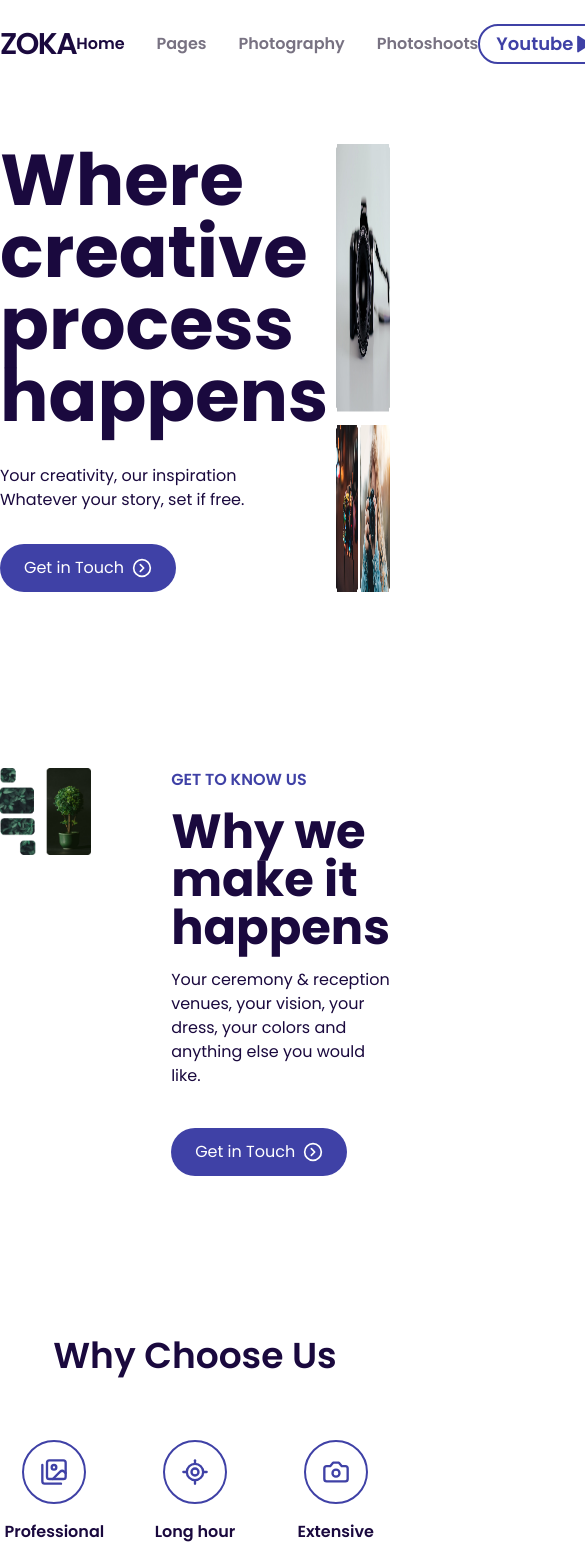
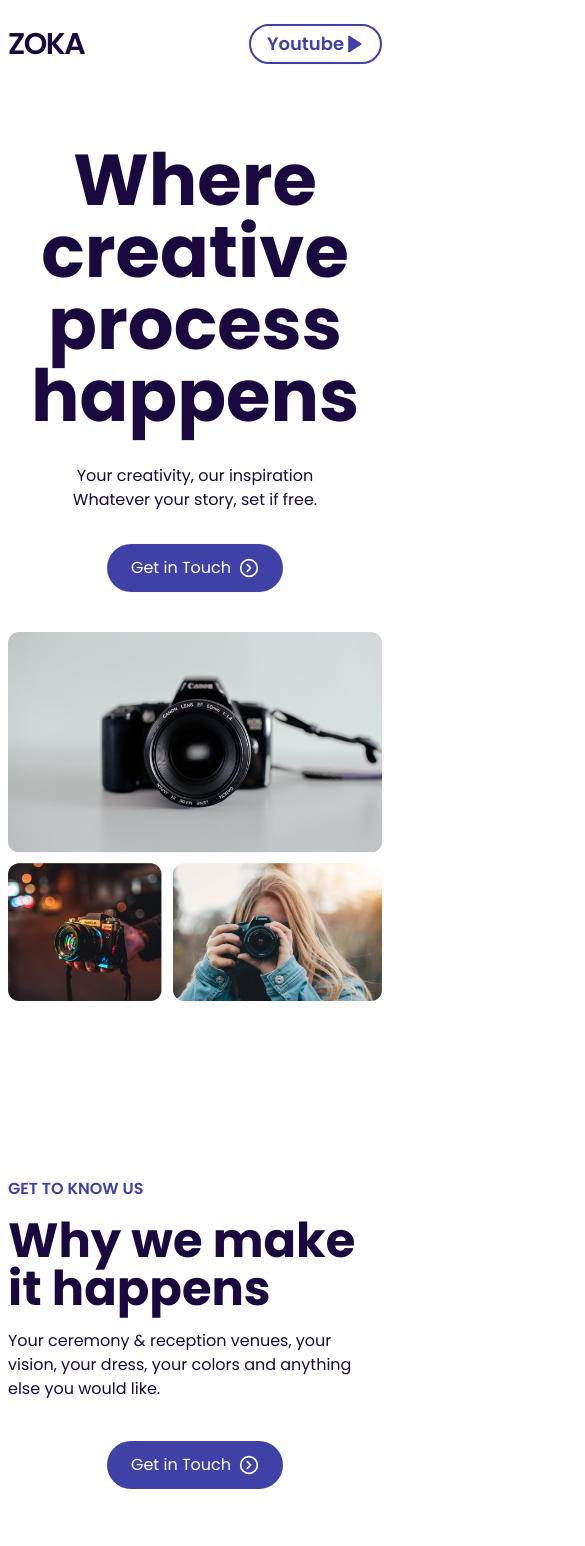
Before and after one commit to KalpitChandekar/Zoka, a Next.js app: page / in a window 390 px wide. Shown: the top 1546 px of the page, 585 px wide, since content can reach past the window. Built offline with nearby package versions, Linux system fonts and the light colour scheme.

Commit message:
[feat]: Make Website Responsive

```diff
--- a/components/Button.js
+++ b/components/Button.js
@@ -2,7 +2,7 @@ import { CircleChevronRight } from "lucide-react";
 
 const Button = () => {
   return (
-    <button className="flex gap-2 items-center text-white  bg-secondary justify-center rounded-full py-3 w-44">
+    <button className="flex gap-2 items-center text-white bg-secondary justify-center rounded-full py-3 w-44 mx-auto md:mx-0">
       <h1>Get in Touch</h1>
       <CircleChevronRight fill="#3F41A6" size={20} />
     </button>
--- a/components/FloralDesign.js
+++ b/components/FloralDesign.js
@@ -4,8 +4,8 @@ import { ChevronRight } from "lucide-react";
 
 const FloralDesign = () => {
   return (
-    <div className="max-w-6xl mx-auto mt-40 mb-20 relative">
-      <div className="max-w-xl mr-auto">
+    <div className="max-w-6xl mx-auto mt-40 mb-20 relative md:px-0 px-2">
+      <div className="md:max-w-xl mr-auto">
         <h1 className="text-5xl font-bold my-4">
           Floral Design in a event planning company
         </h1>
@@ -16,7 +16,7 @@ const FloralDesign = () => {
         </p>
         <Button />
       </div>
-      <div className="mt-10 flex justify-between ">
+      <div className="mt-10 gap-2 md:gap-0 flex justify-between ">
         <div className="">
           <Image
             src="/planning1.png"
@@ -29,7 +29,7 @@ const FloralDesign = () => {
             01<span className="font-normal text-sm">/18</span>
           </h1>
         </div>
-        <div className="absolute top-1/2 left-1/2 transform -translate-x-1/2 -translate-y-1/2">
+        <div className="md:absolute top-1/2 left-1/2 md:transform md:-translate-x-1/2 md:-translate-y-1/2">
           <Image
             src="/planning2.png"
             width={300}
@@ -39,10 +39,10 @@ const FloralDesign = () => {
           "
           />
           <h1 className="text-4xl font-bold mt-4">
-            01<span className="font-normal text-sm">/18</span>
+            02<span className="font-normal text-sm">/18</span>
           </h1>
         </div>
-        <div className="absolute top-0 right-0">
+        <div className="md:absolute top-0 right-0">
           <Image
             src="/planning3.png"
             width={300}
@@ -51,11 +51,11 @@ const FloralDesign = () => {
             className="w-60 "
           />
           <h1 className="text-4xl font-bold mt-4">
-            01<span className="font-normal text-sm">/18</span>
+            03<span className="font-normal text-sm">/18</span>
           </h1>
         </div>
       </div>
-      <div className="flex items-center justify-center absolute bottom-0 right-0 border-2 rounded-xl py-4 px-10">
+      <div className="flex items-center justify-center md:absolute bottom-0 right-0 border-2 rounded-xl py-4 px-10 mt-4 md:mt-0">
         <Image
           src="/line.png"
           width={262}
--- a/components/Footer.js
+++ b/components/Footer.js
@@ -1,8 +1,8 @@
 const Footer = () => {
   return (
-    <div className="max-w-5xl mx-auto flex mb-10 justify-between items-center font-semibold text-[#3C3842]">
-      <h1>ZOKA © 2024. Crafted by YEV YEV ❤️ </h1>
-      <ul className="flex gap-6">
+    <div className="max-w-5xl mx-auto flex mb-10 justify-between items-center font-semibold text-[rgb(60,56,66)]">
+      <h1 className="mx-auto md:mx-0">ZOKA © 2024. Created by KALPIT ❤️ </h1>
+      <ul className="md:flex gap-6 hidden">
         <li>
           <a href="/">Home</a>
         </li>
--- a/components/GetStarted.js
+++ b/components/GetStarted.js
@@ -3,7 +3,7 @@ import WhiteButton from "./WhiteButton";
 
 const GetStarted = () => {
   return (
-    <div className="max-w-5xl rounded-[3rem] bg-[#431898] mx-auto mt-40 mb-20 p-20 relative">
+    <div className="max-w-5xl rounded-[3rem] bg-[#431898] md:mx-auto mt-40 mb-20 mx-2 p-20 relative -z-20">
       <div className="text-white max-w-lg mr-auto">
         <h1 className="text-5xl font fold">Get Started With Us</h1>
         <p className="my-6">
@@ -12,7 +12,7 @@ const GetStarted = () => {
         </p>
         <WhiteButton />
       </div>
-      <div className="absolute -top-10 -right-12">
+      <div className="absolute md:-top-10 md:-right-12 top-0 right-0 -z-10">
         <Image
           src="/get-started.png"
           alt="get-started"
--- a/components/Hero.js
+++ b/components/Hero.js
@@ -3,8 +3,8 @@ import Button from "./Button";
 
 const Hero = () => {
   return (
-    <div className="flex my-20 max-w-6xl mx-auto">
-      <div className="">
+    <div className="md:flex my-20 max-w-6xl mx-auto md:px-0 px-2">
+      <div className="text-center md:text-start">
         <h1 className="text-7xl font-bold">Where creative process happens</h1>
         <p className="my-8">
           Your creativity, our inspiration <br /> Whatever your story, set if
@@ -12,7 +12,7 @@ const Hero = () => {
         </p>
         <Button />
       </div>
-      <div className="w-1/2 flex justify-end">
+      <div className="md:w-1/2 md:flex justify-end md:mt-0 mt-10">
         <Image
           src="/hero.png"
           width={670}
--- a/components/KnowUs.js
+++ b/components/KnowUs.js
@@ -3,8 +3,8 @@ import Button from "./Button";
 
 const KnowUs = () => {
   return (
-    <div className="flex mt-44 mb-20 max-w-6xl mx-auto gap-20">
-      <div className="">
+    <div className="flex md:flex-row flex-col-reverse   mt-44 mb-20 max-w-6xl mx-auto gap-20 md:px-0 px-2">
+      <div className="md:mb-0">
         <Image
           src="/knowus.png"
           width={660}
@@ -13,12 +13,12 @@ const KnowUs = () => {
           className="w-[28rem]"
         />
       </div>
-      <div className="max-w-sm mx-auto">
+      <div className="md:max-w-sm mx-auto">
         <h2 className="text-secondary font-semibold">GET TO KNOW US</h2>
         <h1 className="text-5xl font-bold my-4">Why we make it happens</h1>
         <p className="mb-10">
-          Your ceremony & reception venues, your vision, your  dress, your
-          colors and anything else you would like.
+          Your ceremony & reception venues, your vision, your dress, your colors
+          and anything else you would like.
         </p>
         <Button />
       </div>
--- a/components/Navbar.js
+++ b/components/Navbar.js
@@ -1,11 +1,10 @@
 import { Play } from "lucide-react";
-import Image from "next/image";
 
 const Navbar = () => {
   return (
-    <div className="flex justify-between items-center max-w-6xl mx-auto my-6">
+    <div className="flex justify-between items-center max-w-6xl mx-auto my-6 md:px-0 px-2">
       <a href="/" className="text-3xl font-semibold tracking-tighter">ZOKA</a>
-      <div className="flex gap-8 font-semibold">
+      <div className="md:flex gap-8 hidden font-semibold">
         <a href="/">Home</a>
         <a href="/" className="text-primary">
           Pages
--- a/components/Projects.js
+++ b/components/Projects.js
@@ -1,10 +1,9 @@
 import Image from "next/image";
-import Button from "./Button";
 
 const Project = () => {
   return (
     <div className="max-w-7xl mx-auto mb-20 relative">
-      <div className="flex mt-44 max-w-6xl mr-auto gap-20">
+      <div className="md:flex mt-44 md:max-w-6xl mr-auto gap-20">
         <div className="">
           <Image
             src="/project.png"
@@ -14,7 +13,7 @@ const Project = () => {
             className="w-[28rem]"
           />
         </div>
-        <div className="max-w-md mx-auto">
+        <div className="max-w-md mx-auto md:px-0 px-2">
           <h1 className="text-5xl font-bold my-4">
             Experiments and personal projects.
           </h1>
@@ -25,8 +24,8 @@ const Project = () => {
           </p>
         </div>
       </div>
-      <div className="bg-[#F6F5FB] w-full absolute py-10 bottom-0 -z-10">
-        <div className="flex justify-end gap-10 text-center max-w-5xl pr-4">
+      <div className="bg-[#F6F5FB] w-full md:absolute py-10 bottom-0 -z-10 mt-4 md:mt-0">
+        <div className="flex justify-center md:justify-end gap-10 text-center max-w-5xl">
           <div>
             <h1 className="text-5xl font-bold">58+</h1>
             <h2 className="text-primary">Cute Customer</h2>
--- a/components/WhyChooseUs.js
+++ b/components/WhyChooseUs.js
@@ -30,8 +30,8 @@ const Feature = ({ Icon, title, description }) => (
 
 const WhyChooseUs = () => (
   <div className="max-w-6xl mx-auto text-center my-40">
-    <h1 className="text-4xl mb-16 font-semibold">Why Choose Us</h1>
-    <div className="grid grid-cols-3 gap-8">
+    <h1 className="text-4xl mb-16 font-semibold md:px-0 px-2">Why Choose Us</h1>
+    <div className="grid md:grid-cols-3 gap-8">
       {features.map(({ icon, title, description }) => (
         <Feature
           key={title}
--- a/components/Works.js
+++ b/components/Works.js
@@ -34,7 +34,7 @@ const Work = ({ src }) => {
 };
 const Works = () => {
   return (
-    <div className="max-w-6xl mx-auto my-40">
+    <div className="max-w-6xl mx-auto my-40 md:px-0 px-2">
       <h1 className="text-5xl font-bold mb-4">Our Awesome Works</h1>
       <p className="mb-10">See what we shooted</p>
       <div className="grid grid-cols-3">
```
